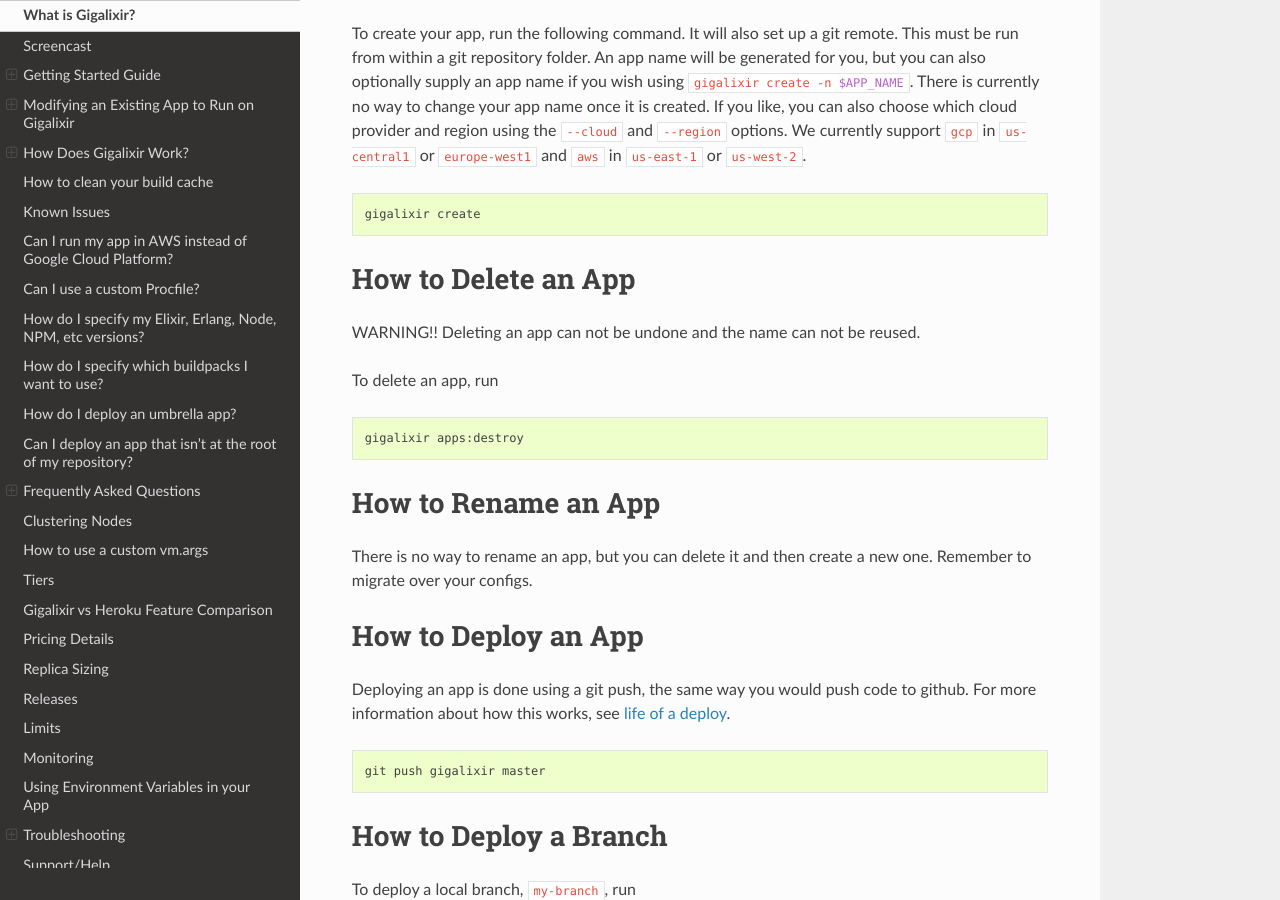
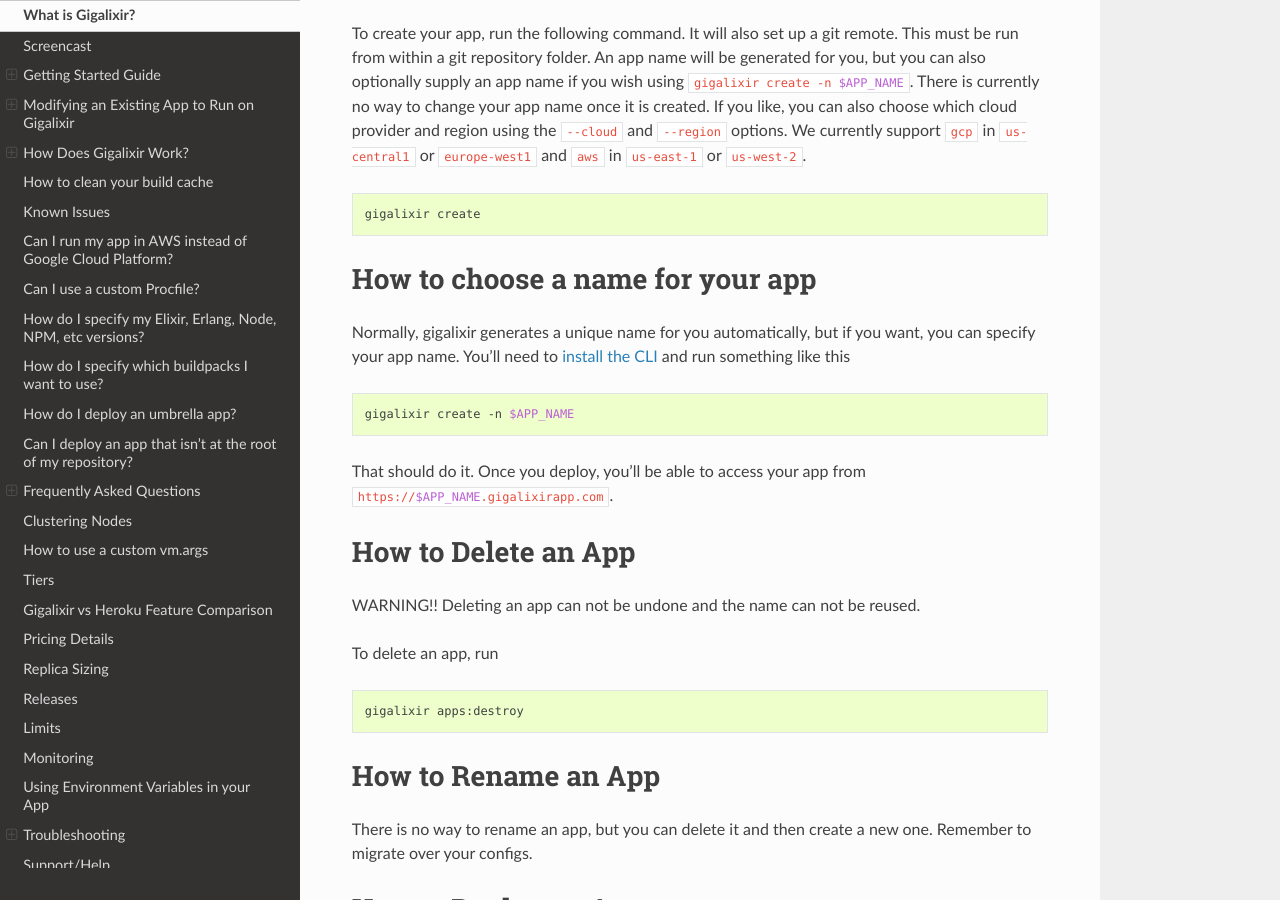
Before and after one commit to gigalixir/gigalixir-cli, a Sphinx documentation site: the page built from docs/source/main.rst, in a window 1280 px wide and 900 px high, scrolled down 32316 px. Built offline with Sphinx 7.4.7 and the Read the Docs theme 2.0.0, drawn with Linux system fonts in a browser that asks for light colours.

Commit message:
choose app name.

```diff
--- a/docs/source/main.rst
+++ b/docs/source/main.rst
@@ -1265,6 +1265,18 @@ How to Create an App
 
     gigalixir create
 
+.. _`choose an app name`:
+
+How to choose a name for your app
+=================================
+
+Normally, gigalixir generates a unique name for you automatically, but if you want, you can specify your app name. You'll need to `install the CLI`_ and run something like this
+
+.. code-block:: bash
+
+    gigalixir create -n $APP_NAME
+
+That should do it. Once you deploy, you'll be able to access your app from :bash:`https://$APP_NAME.gigalixirapp.com`.
 
 .. _`delete-app`:
 
```
